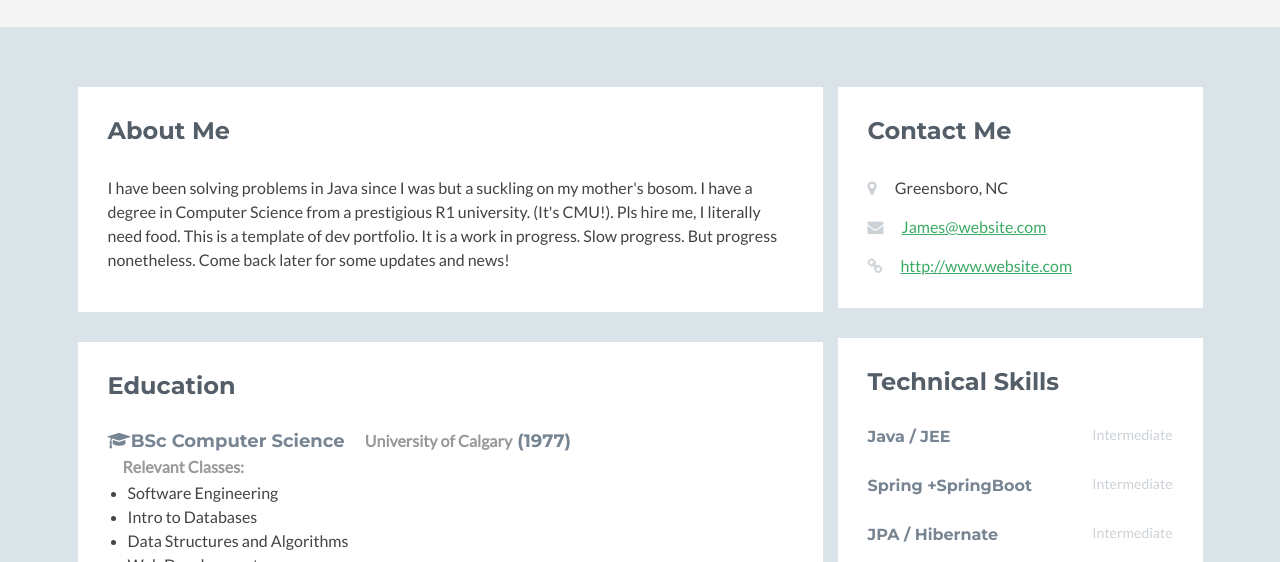
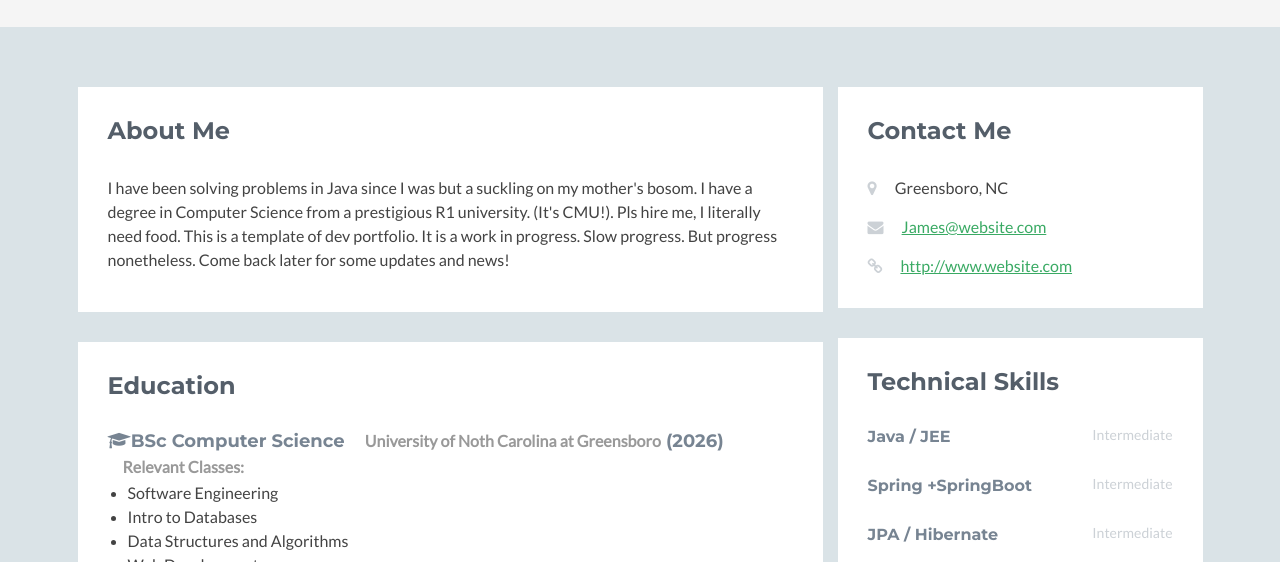
Before and after one commit to AllenRax1/AllenRax1.github.io, a plain HTML site: page index.html in a window 1280 px wide. Shown: the part 238-800 px from the top of the page. Drawn offline with nearby package versions, Linux system fonts and the light colour scheme; no server answers.

Commit message:
edited education

```diff
--- a/index.html
+++ b/index.html
@@ -96,8 +96,8 @@
                         <div class="item">
                             <h3 class="title">
                                 <i class="fa fa-graduation-cap"></i>BSc Computer Science
-                                <!-- TODO --> <span class="university">University of Calgary</span> <span
-                                    class="year">(1977)</span>
+                                <!-- TODO --> <span class="university">University of Noth Carolina at Greensboro</span> <span
+                                    class="year">(2026)</span>
                             </h3>
 
                             <h6 class="university">Relevant Classes:</h6>
```
